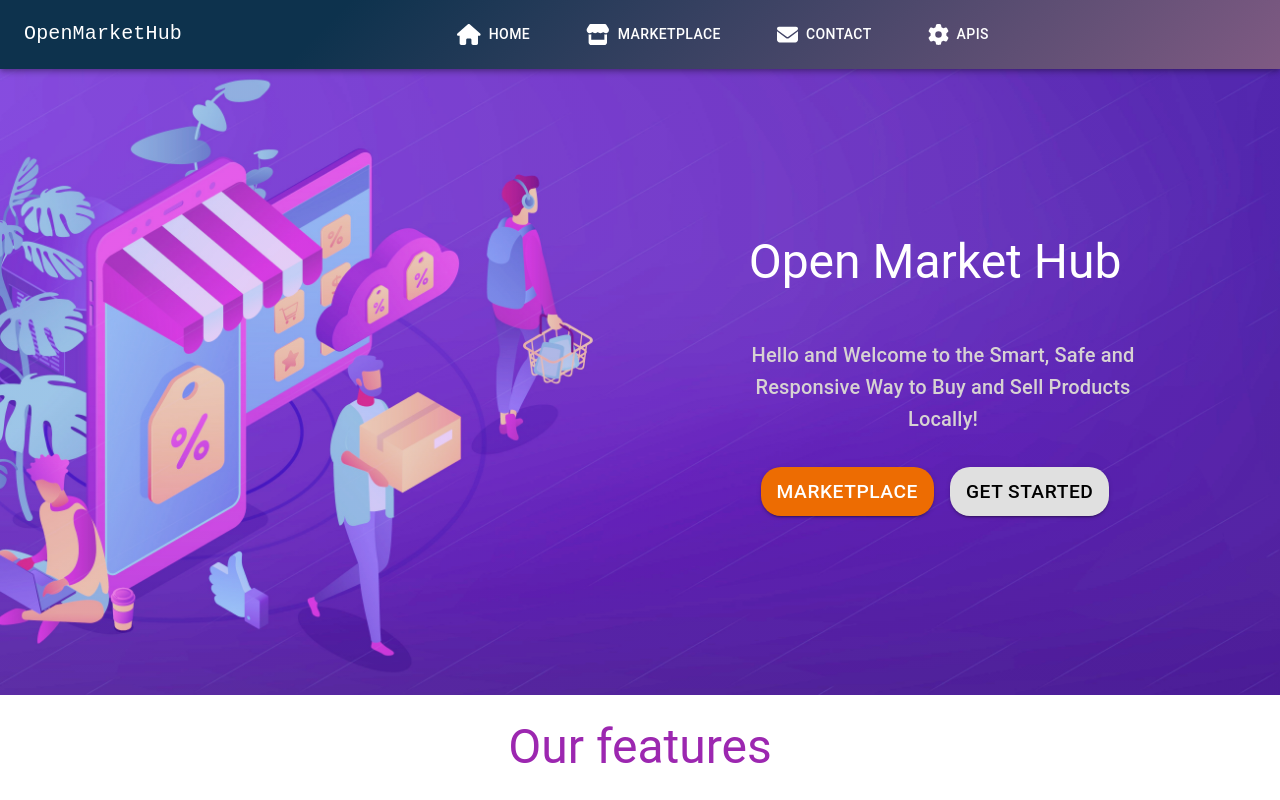
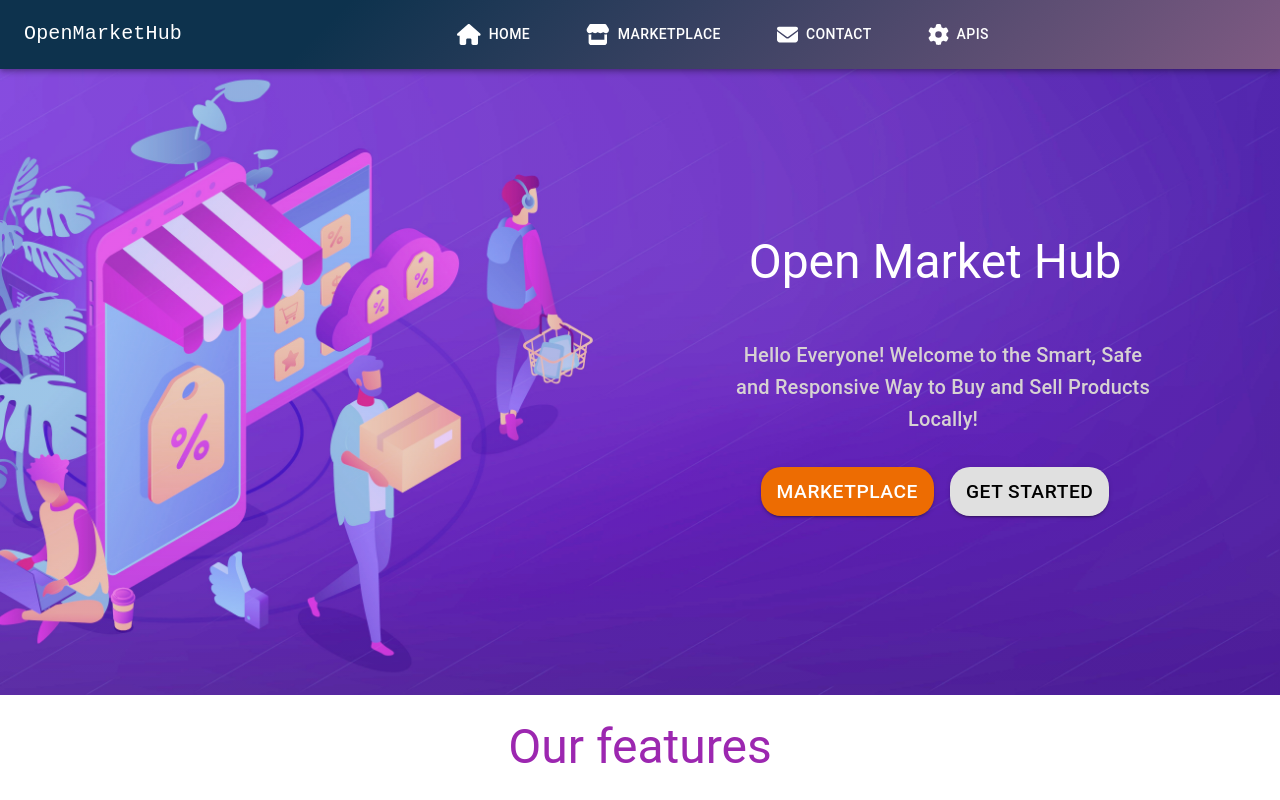
Before and after one commit to sansubed/open-market-hub-frontend, a React (Vite) app: page / in a window 1280 px wide. Shown: the top 800 px of the page. Built offline with nearby package versions, Linux system fonts and the light colour scheme.

Commit message:
hero section header edit

```diff
--- a/src/components/Hero/Hero.tsx
+++ b/src/components/Hero/Hero.tsx
@@ -42,8 +42,8 @@ const Hero = () => {
             sx={{ maxWidth: "450px", marginY: 4, pl: { lg: 2 } }}
             textAlign="center"
           >
-            Hello and Welcome to the Smart, Safe and Responsive Way to Buy and
-            Sell Products Locally!
+            Hello Everyone! Welcome to the Smart, Safe and Responsive Way to Buy
+            and Sell Products Locally!
           </Typography>
 
           <Box
```
